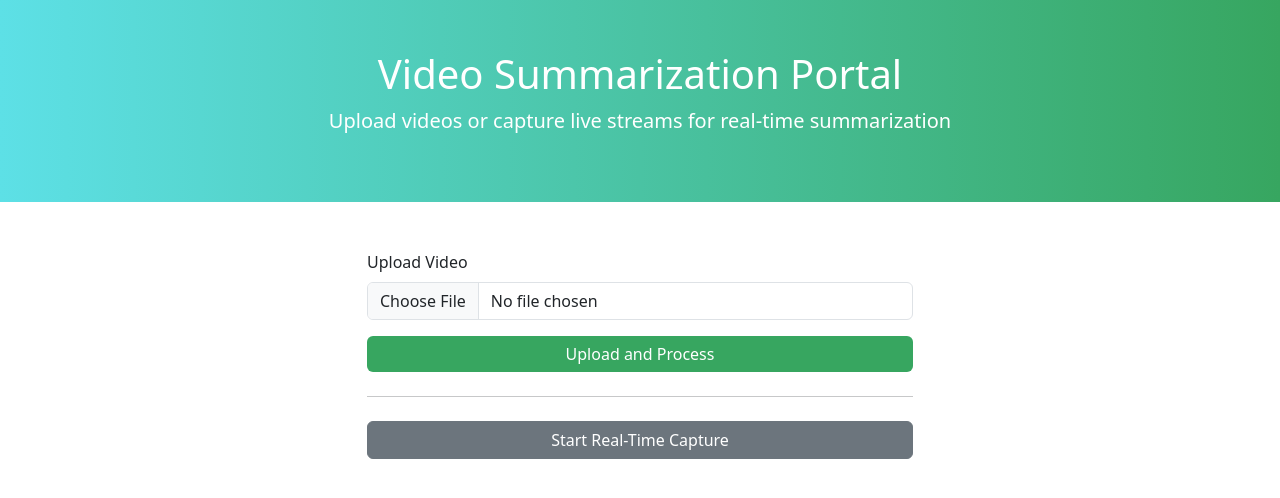
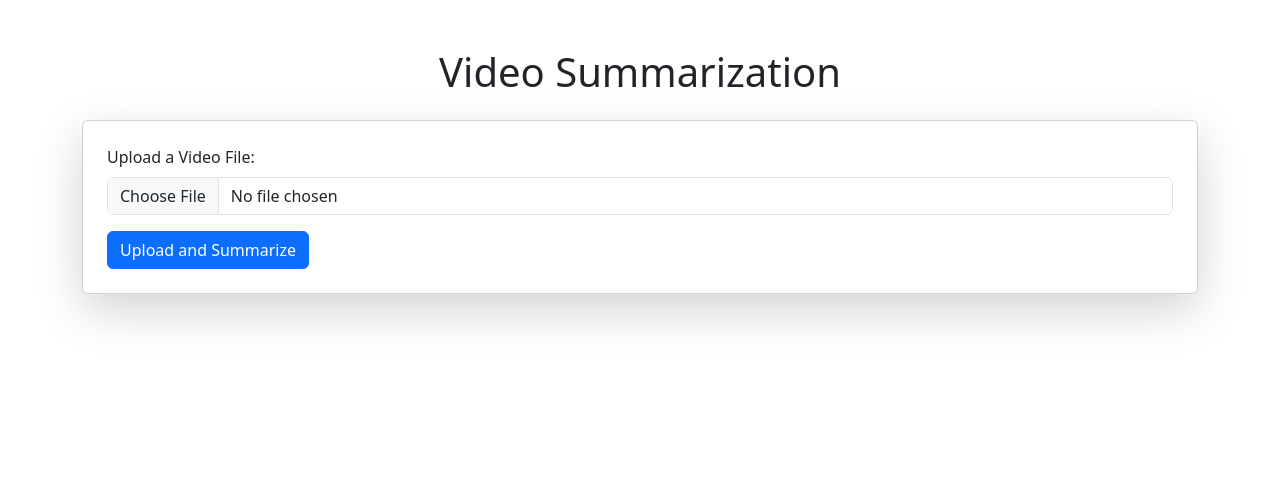
Before and after one commit to RochanVanam/video_summarization, a Flask app: page / in a window 1280 px wide. Shown: the top 498 px of the page. Run offline with Flask 3, Linux system fonts and the light colour scheme; some libraries are stand-ins or nearby versions.

Commit message:
working program

```diff
--- a/app.py
+++ b/app.py
@@ -1,6 +1,5 @@
-from flask import Flask, request, render_template, redirect, url_for, flash, Response
+from flask import Flask, request, render_template, redirect, url_for, flash
 import os
-import cv2
 from video_processing import process_video_for_summary
 
 # initialize flask app
@@ -8,14 +7,14 @@ app = Flask(__name__)
 app.config['UPLOAD_FOLDER'] = 'static/uploads/'
 app.secret_key = 'supersecretkey'
 
-
 # ensure directories exist
 os.makedirs(app.config['UPLOAD_FOLDER'], exist_ok=True)
-os.makedirs('output_frames', exist_ok=True)
 
-# upload video
+# Upload video
 @app.route('/', methods=['GET', 'POST'])
 def home():
+    summary = None
+
     if request.method == 'POST':
         if 'video' not in request.files:
             flash('No video part')
@@ -31,67 +30,10 @@ def home():
         video_file.save(video_path)
         flash(f'Video {video_file.filename} uploaded successfully!')
 
-        # process video
-        video_summary = process_video_for_summary(video_path)
+        # Process video for summarization
+        summary = process_video_for_summary(video_path)
 
-        return render_template('summary.html', summary=video_summary)
-
-    return render_template('index.html')
-
-# real time capture
-@app.route('/capture')
-def capture_video():
-    return Response(capture_real_time_video(), mimetype='multipart/x-mixed-replace; boundary=frame')
-
-def capture_real_time_video():
-    cap = cv2.VideoCapture(0)
-
-    if not cap.isOpened():
-        print("Error: Could not open the camera.")
-        return
-
-    while True:
-        ret, frame = cap.read()
-        if not ret:
-            break
-
-        _, buffer = cv2.imencode('.jpg', frame)
-        frame_bytes = buffer.tobytes()
-
-        yield (b'--frame\r\n'
-               b'Content-Type: image/jpeg\r\n\r\n' + frame_bytes + b'\r\n')
-
-        if cv2.waitKey(1) & 0xFF == ord('q'):
-            break
-
-    cap.release()
-
-def preprocess_video(video_path, output_dir='output_frames', frame_rate=1):
-    cap = cv2.VideoCapture(video_path)
-
-    if not cap.isOpened():
-        print(f"Error opening video file: {video_path}")
-        return
-
-    fps = cap.get(cv2.CAP_PROP_FPS)
-    interval = int(fps / frame_rate)
-    frame_count = 0
-    saved_count = 0
-
-    while True:
-        ret, frame = cap.read()
-        if not ret:
-            break
-
-        if frame_count % interval == 0:
-            resized_frame = cv2.resize(frame, (224, 224))
-            frame_path = os.path.join(output_dir, f"frame_{saved_count:05d}.jpg")
-            cv2.imwrite(frame_path, resized_frame)
-            saved_count += 1
-
-        frame_count += 1
-
-    cap.release()
+    return render_template('index.html', summary=summary)
 
 if __name__ == '__main__':
     app.run(debug=True)
--- a/templates/index.html
+++ b/templates/index.html
@@ -4,73 +4,37 @@
     <meta charset="UTF-8">
     <meta name="viewport" content="width=device-width, initial-scale=1.0">
     <title>Video Summarization</title>
-
-    <link
-        href="https://cdn.jsdelivr.net/npm/bootstrap@5.3.0/dist/css/bootstrap.min.css"
-        rel="stylesheet">
-
-    <link rel="stylesheet" href="{{ url_for('static', filename='css/style.css') }}">
-
-    <style>
-        .hero {
-            background-color: #5de0e6;
-            background-image: linear-gradient(to right, #5de0e6, #37a660);
-            color: white;
-            padding: 50px 0;
-            text-align: center;
-        }
-
-        .btn-custom {
-            background-color: #37a660;
-            color: white;
-            border: none;
-        }
-
-        .btn-custom:hover {
-            background-color: #2d8f50;
-        }
-    </style>
+    <link rel="stylesheet" href="https://cdn.jsdelivr.net/npm/bootstrap@5.3.0-alpha3/dist/css/bootstrap.min.css">
 </head>
 <body>
-
-    <div class="hero">
-        <h1>Video Summarization Portal</h1>
-        <p class="lead">Upload videos or capture live streams for real-time summarization</p>
+    <div class="container mt-5">
+        <h1 class="text-center mb-4">Video Summarization</h1>
+        <div class="card p-4 shadow-lg">
+            <form action="/" method="POST" enctype="multipart/form-data">
+                <div class="mb-3">
+                    <label for="video" class="form-label">Upload a Video File:</label>
+                    <input class="form-control" type="file" name="video" id="video" accept="video/*" required>
+                </div>
+                <button type="submit" class="btn btn-primary">Upload and Summarize</button>
+            </form>
         </div>
 
-    <div class="container mt-5">
-        <div class="row justify-content-center">
-            <div class="col-md-6">
+        {% if summary %}
+        <div class="mt-4">
+            <h3 class="text-center">Generated Summary</h3>
+            <div class="alert alert-success">{{ summary }}</div>
+        </div>
+        {% endif %}
+
         {% with messages = get_flashed_messages() %}
         {% if messages %}
-                        <div class="alert alert-info" role="alert">
-                            {{ messages[0] }}
+        <div class="mt-3">
+            {% for message in messages %}
+            <div class="alert alert-info">{{ message }}</div>
+            {% endfor %}
         </div>
         {% endif %}
         {% endwith %}
-
-                <form action="/" method="POST" enctype="multipart/form-data" class="mb-4">
-                    <div class="mb-3">
-                        <label for="video" class="form-label">Upload Video</label>
-                        <input class="form-control" type="file" id="video" name="video" required>
     </div>
-                    <button type="submit" class="btn btn-custom w-100">Upload and Process</button>
-                </form>
-
-                <hr class="my-4">
-
-                <form action="/capture" method="GET">
-                    <button type="submit" class="btn btn-secondary w-100">Start Real-Time Capture</button>
-                </form>
-
-            </div>
-        </div>
-    </div>
-
-    <script
-        src="https://cdn.jsdelivr.net/npm/@popperjs/core@2.11.8/dist/umd/popper.min.js"></script>
-    <script
-        src="https://cdn.jsdelivr.net/npm/bootstrap@5.3.0/dist/js/bootstrap.min.js"></script>
-
 </body>
 </html>
```
Also changed, not shown: installation_verification.py (added, +13 -0 lines), video_processing.py (+65 -23 lines), 1 other file. Lines whose indentation alone changed are shown as unchanged.
